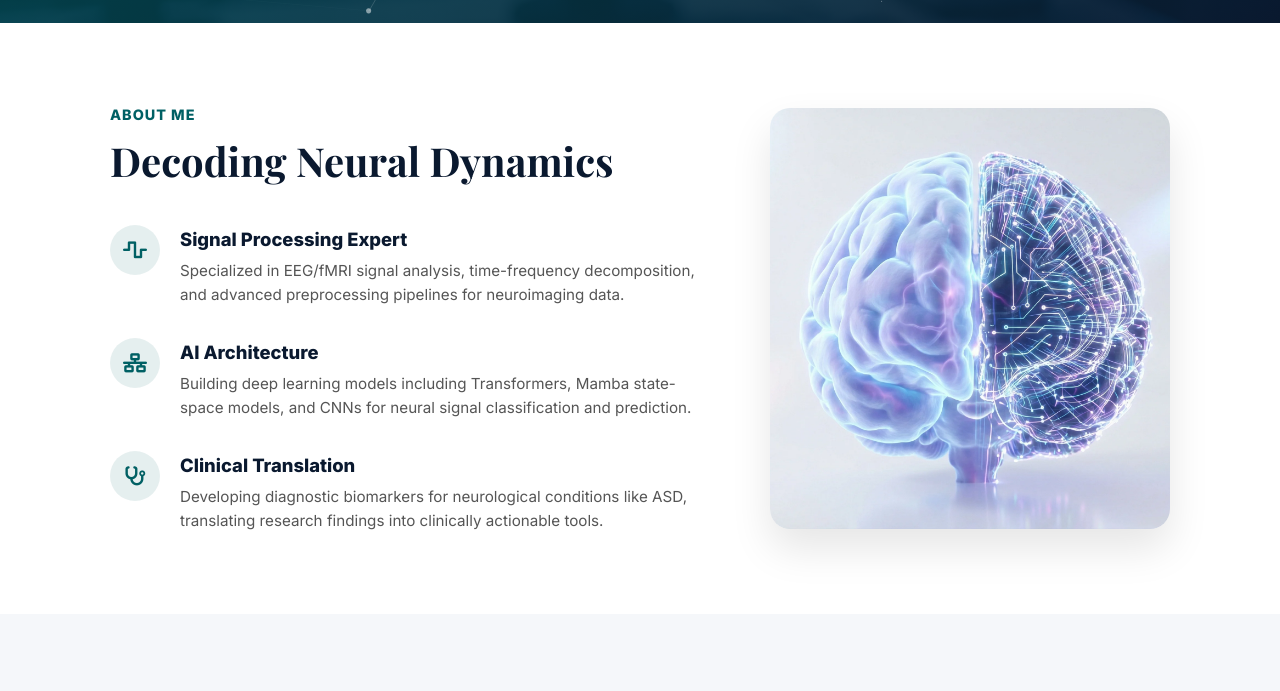
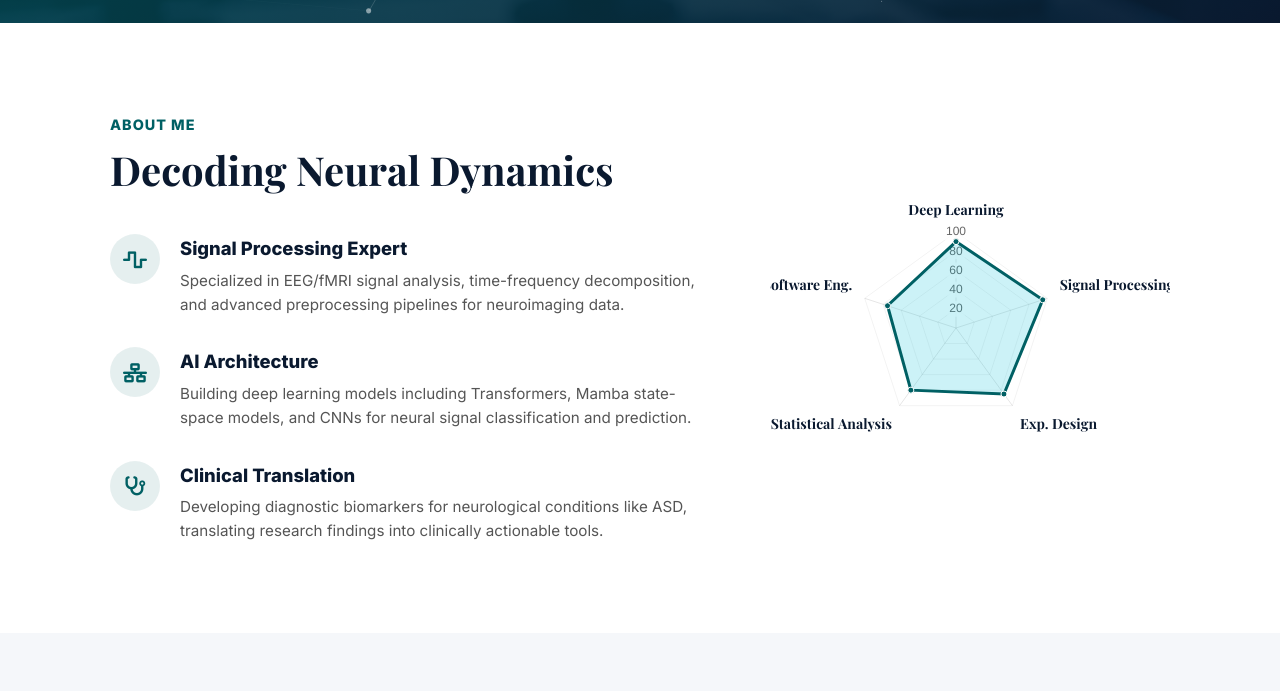
Before and after one commit to chetanrakshe2510/portfolio-site, a plain HTML site: page index.html in a window 1280 px wide. Shown: the part 713-1404 px from the top of the page. Drawn offline with nearby package versions, Linux system fonts and the light colour scheme.

Commit message:
Phase 3: Data Visualization - Added interactive Skills Radar Chart using Chart.js

```diff
--- a/index.html
+++ b/index.html
@@ -35,6 +35,7 @@
         href="https://fonts.googleapis.com/css2?family=Inter:wght@300;400;600;800&family=Playfair+Display:wght@700;900&display=swap"
         rel="stylesheet">
     <link rel="stylesheet" href="https://cdnjs.cloudflare.com/ajax/libs/font-awesome/6.4.0/css/all.min.css">
+    <script src="https://cdn.jsdelivr.net/npm/chart.js" defer></script>
 </head>
 
 <body>
@@ -142,7 +143,9 @@
             </div>
 
             <div class="content-image">
-                <img src="images/summary.webp" alt="Neuroscience and AI" class="rounded-img" loading="lazy">
+                <div class="chart-container" style="position: relative; height:450px; width:100%;">
+                    <canvas id="skillsChart"></canvas>
+                </div>
             </div>
 
         </div>
--- a/script.js
+++ b/script.js
@@ -177,3 +177,65 @@ document.querySelectorAll('a[href^="#"]').forEach(anchor => {
         }
     });
 });
+
+// =========================================
+// SKILLS RADAR CHART (Chart.js)
+// =========================================
+document.addEventListener('DOMContentLoaded', () => {
+    const ctx = document.getElementById('skillsChart');
+    if (ctx) {
+        new Chart(ctx, {
+            type: 'radar',
+            data: {
+                labels: ['Deep Learning', 'Signal Processing', 'Exp. Design', 'Statistical Analysis', 'Software Eng.'],
+                datasets: [{
+                    label: 'Technical Proficiency',
+                    data: [90, 95, 85, 80, 75],
+                    fill: true,
+                    backgroundColor: 'rgba(0, 188, 212, 0.2)', // Cyan transparent
+                    borderColor: '#006064', // Deep Teal
+                    pointBackgroundColor: '#006064',
+                    pointBorderColor: '#fff',
+                    pointHoverBackgroundColor: '#fff',
+                    pointHoverBorderColor: '#006064'
+                }]
+            },
+            options: {
+                responsive: true,
+                maintainAspectRatio: false,
+                elements: {
+                    line: {
+                        borderWidth: 3
+                    }
+                },
+                scales: {
+                    r: {
+                        angleLines: {
+                            color: 'rgba(0, 0, 0, 0.1)'
+                        },
+                        grid: {
+                            color: 'rgba(0, 0, 0, 0.05)'
+                        },
+                        pointLabels: {
+                            font: {
+                                size: 14,
+                                family: "'Playfair Display', serif"
+                            },
+                            color: '#0A192F'
+                        },
+                        suggestedMin: 0,
+                        suggestedMax: 100,
+                        ticks: {
+                            stepSize: 20
+                        }
+                    }
+                },
+                plugins: {
+                    legend: {
+                        display: false
+                    }
+                }
+            }
+        });
+    }
+});
```
